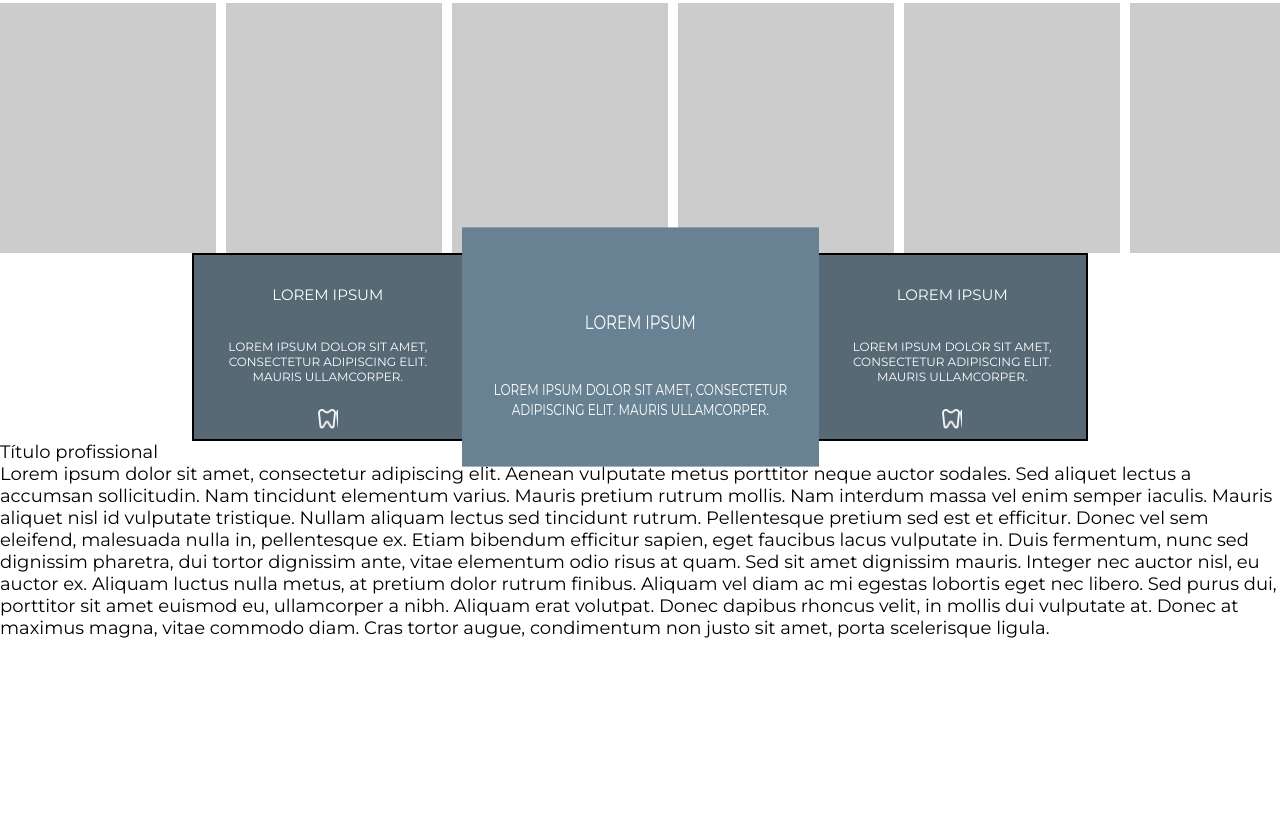
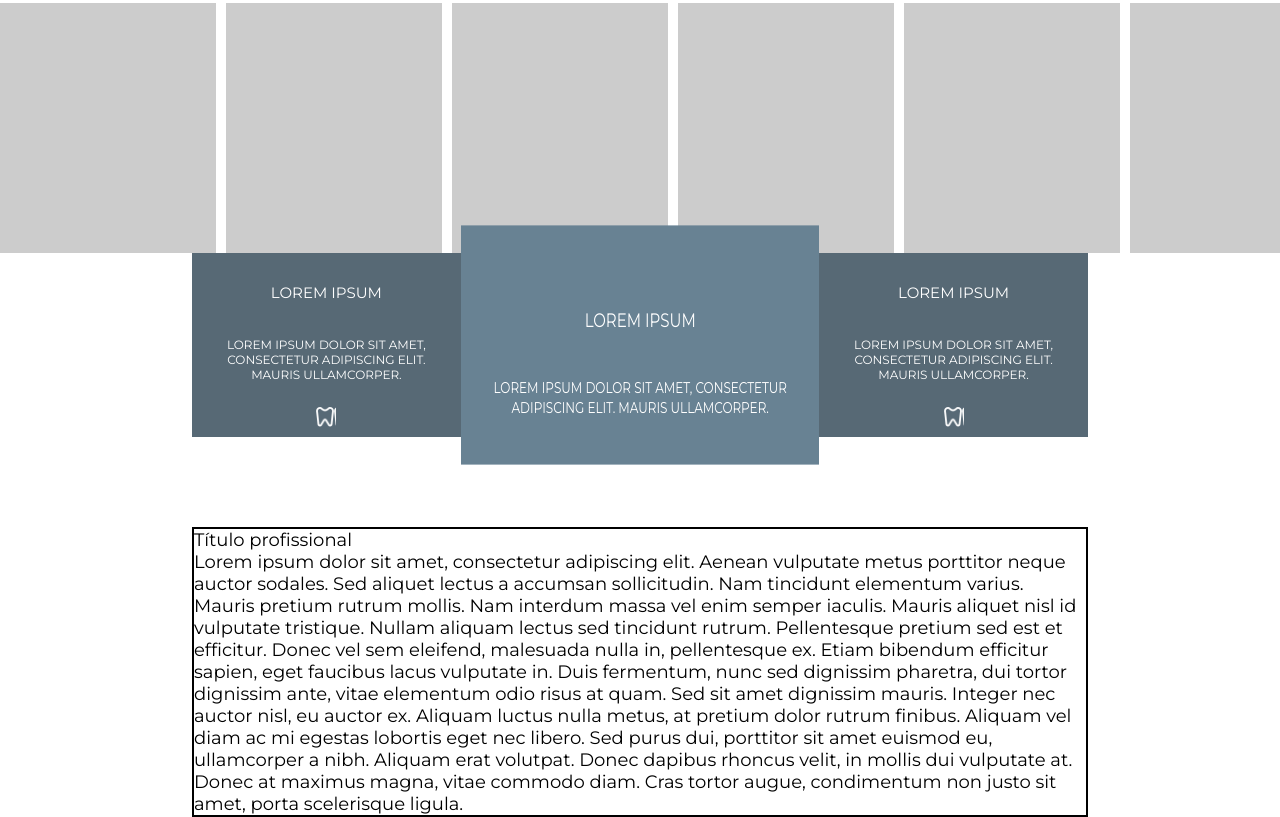
Before and after one commit to DevWesleyMedeiros/projeto-site-odontologico, a plain HTML site: page index.html in a window 1280 px wide. Shown: the part 377-1194 px from the top of the page. Before the commit the page ends 1016 px from the top, so only its background shows below. Drawn offline with Linux system fonts and the light colour scheme.

Commit message:
Projeto em andamento

```diff
--- a/index.html
+++ b/index.html
@@ -78,11 +78,13 @@
     </section>
     <section class="sessao2">
         <div class="container_titulo_profissional">
-            <div class="pessoa_foto"></div>
+            <div class="pessoa_foto">
+                <!--Foto da pessoa aqui-->
+            </div>
             <div class="sobre_profissao">
                 <h2>Título profissional</h2>
-                <p>Lorem ipsum dolor sit amet, consectetur adipiscing elit. Aenean vulputate metus porttitor neque auctor sodales. Sed aliquet lectus a accumsan sollicitudin. Nam tincidunt elementum varius. Mauris pretium rutrum mollis. Nam interdum massa vel enim semper iaculis. Mauris aliquet nisl id vulputate tristique. Nullam aliquam lectus sed tincidunt rutrum. Pellentesque pretium sed est et efficitur. Donec vel sem eleifend, malesuada nulla in, pellentesque ex. Etiam bibendum efficitur sapien, eget faucibus lacus vulputate in. Duis fermentum, nunc sed dignissim pharetra, dui tortor dignissim ante, vitae elementum odio risus at quam.
-
+                <p>
+                    Lorem ipsum dolor sit amet, consectetur adipiscing elit. Aenean vulputate metus      porttitor neque auctor sodales. Sed aliquet lectus a accumsan sollicitudin. Nam tincidunt elementum varius. Mauris pretium rutrum mollis. Nam interdum massa vel enim semper iaculis. Mauris aliquet nisl id vulputate tristique. Nullam aliquam lectus sed tincidunt rutrum. Pellentesque pretium sed est et efficitur. Donec vel sem eleifend, malesuada nulla in, pellentesque ex. Etiam bibendum efficitur sapien, eget faucibus lacus vulputate in. Duis fermentum, nunc sed dignissim pharetra, dui tortor dignissim ante, vitae elementum odio risus at quam.
                     Sed sit amet dignissim mauris. Integer nec auctor nisl, eu auctor ex. Aliquam luctus nulla metus, at pretium dolor rutrum finibus. Aliquam vel diam ac mi egestas lobortis eget nec libero. Sed purus dui, porttitor sit amet euismod eu, ullamcorper a nibh. Aliquam erat volutpat. Donec dapibus rhoncus velit, in mollis dui vulputate at. Donec at maximus magna, vitae commodo diam. Cras tortor augue, condimentum non justo sit amet, porta scelerisque ligula.
                 </p>
             </div>
--- a/style/style.css
+++ b/style/style.css
@@ -69,7 +69,6 @@ section.sessao1 > div.container_mosaico > div.mosaico{
 }
 section.sessao1 > div.container_box_servicos{
     width: 70%;
-    border: 2px solid black;
     display: flex;
     justify-content: center;
     margin: 0 auto;
@@ -81,6 +80,7 @@ section.sessao1 > div.container_box_servicos > div.box_servico{
     justify-content: center;
     align-items: center;
     font-size: 12px;
+    margin-bottom: 5rem;
     background-color: #576975;
 }
 section.sessao1 > div.container_box_servicos > div.box_servico > div.dente_icone{
@@ -115,3 +115,20 @@ section.sessao1 > div.container_box_servicos > div.box_servico:nth-of-type(2){
     z-index: 1;
     border: none;
 }
+section.sessao2{
+    width: 100%;
+    height: auto;
+}
+section.sessao2 > div.container_titulo_profissional{
+    width: 70%;
+    border: 2px solid black;
+    display: flex;
+    justify-content: space-between;
+    align-items: center;
+    margin: 0 auto;
+}
+section.sessao2 > div.container_titulo_profissional > div.pessao_foto{
+    width: 35%;
+    height: 200px;
+    background-image: url("../assets_arquivos/img_perfil.png");
+}
```
